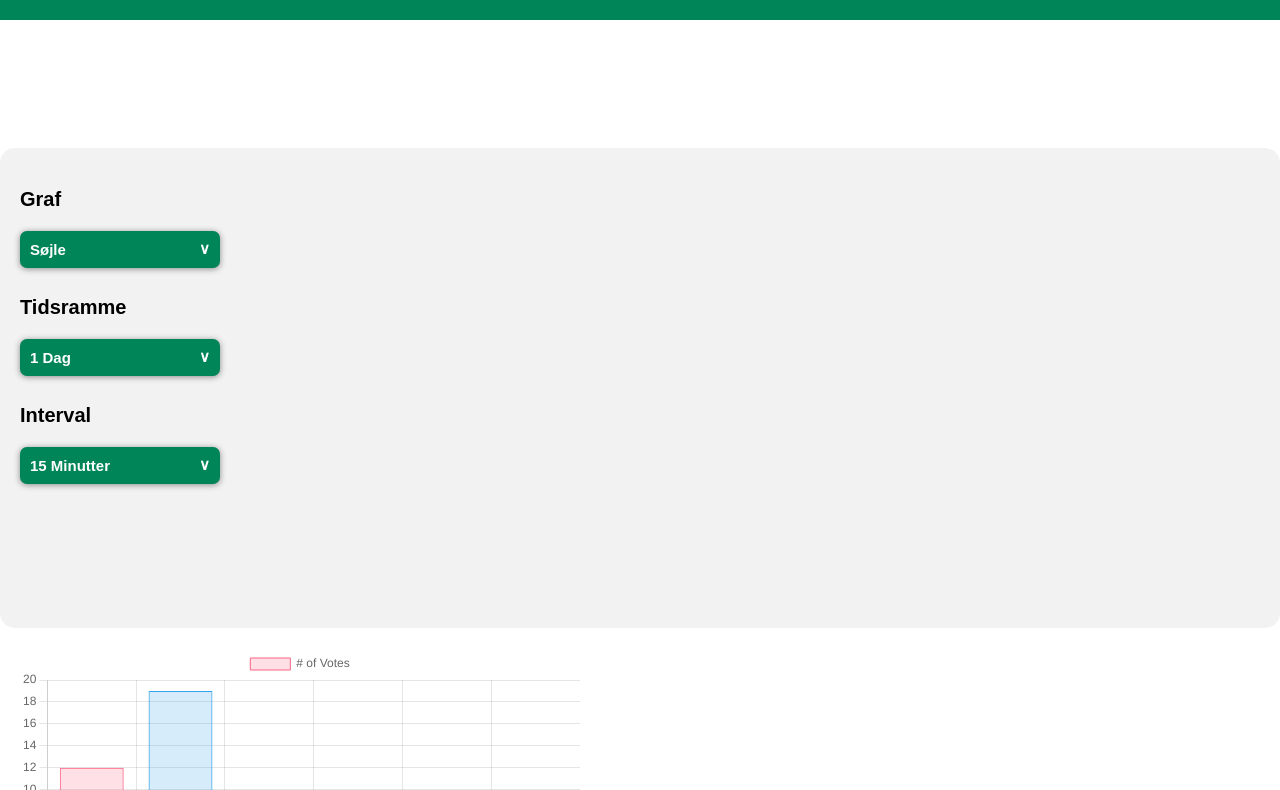
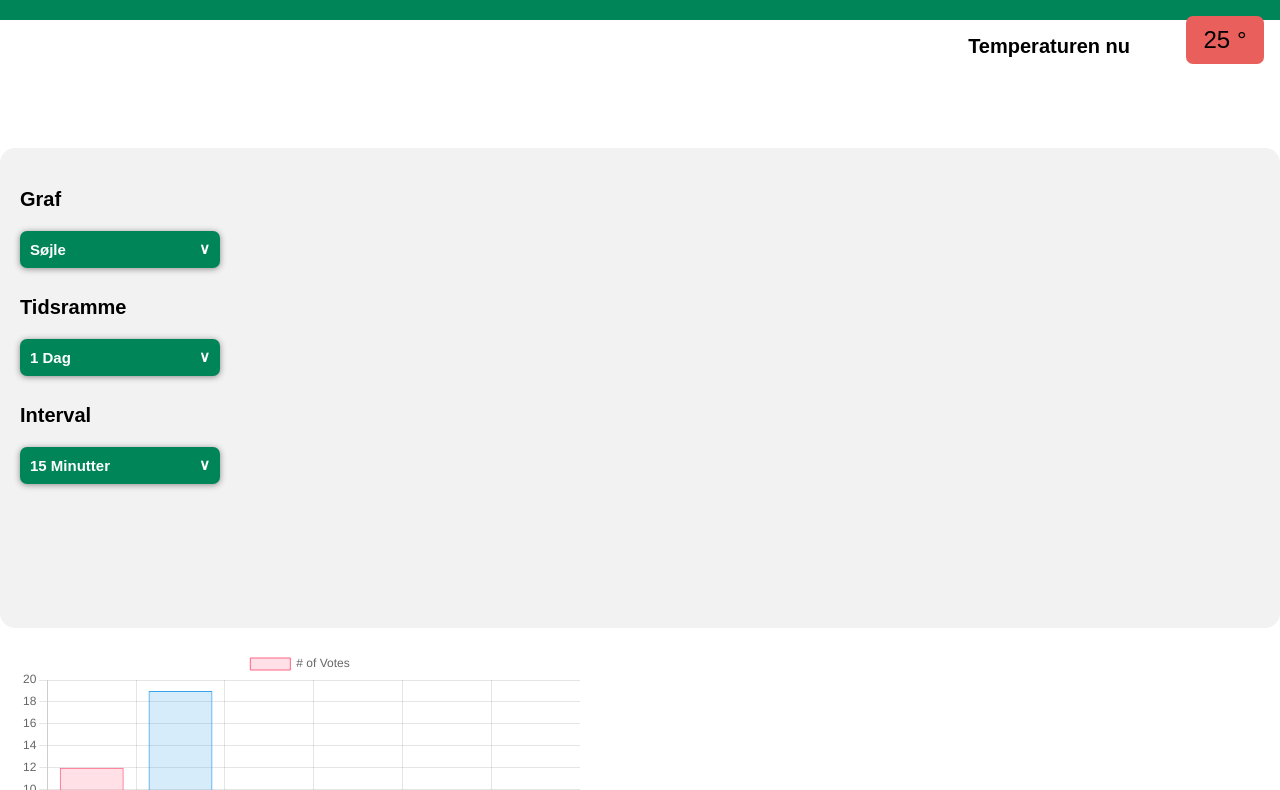
Before and after one commit to Melledodo/projekt5, a plain HTML site: page dashboard.html in a window 1280 px wide. Shown: the part 110-900 px from the top of the page. Drawn offline with nearby package versions, Linux system fonts and the light colour scheme.

Commit message:
signe java

```diff
--- a/dashboard.html
+++ b/dashboard.html
@@ -18,7 +18,10 @@
             </div>
         </nav>
     </header>
-
+    <p class="temperaturennu">Temperaturen nu</p>
+    <div id="temperature-container">
+        <div id="temperature">0 °</div>
+    </div>
         <div class="baggrundsboks">
             <div class="dropdown">
                 <p class="graf">Graf</p>
--- a/script.js
+++ b/script.js
@@ -1,3 +1,42 @@
+console.log("loader temperatur");
+
+document.addEventListener("DOMContentLoaded", function () {
+    const temperatureDisplay = document.getElementById("temperature");
+
+    const temperatureValues = [-1, 0, 4, 8, 10, 12, 15, 20, 22, 25,];
+    let currentTemperatureIndex = temperatureValues.indexOf(22);
+
+    function updateTemperature() {
+        const currentTemperature = temperatureValues[currentTemperatureIndex];
+        temperatureDisplay.textContent = `${currentTemperature} °`;
+        updateColor(currentTemperature);
+    }
+
+    function updateColor(temperature) {
+        const color = getColorForTemperature(temperature);
+        temperatureDisplay.style.backgroundColor = color;
+    }
+
+    function getColorForTemperature(temperature) {
+        if (temperature >= -1 && temperature <= 12) {
+            return "#23B5D3";
+        } else if (temperature >= 15 && temperature <= 20) {
+            return "#FABC3C";
+        } else {
+            return "#E85F5C";
+        }
+    }
+
+    function temperatureLoop() {
+        updateTemperature();
+        currentTemperatureIndex = (currentTemperatureIndex + 1) % temperatureValues.length;
+        setTimeout(temperatureLoop, 4000);
+    }
+
+    // Start loop
+    temperatureLoop();
+});
+
 const ctx = document.getElementById('myChart').getContext('2d');
 const myChart = new Chart(ctx, {
     type: 'bar',
--- a/style.css
+++ b/style.css
@@ -268,3 +268,42 @@ form {
   width: 600px;
   padding: 20px;
 }
+
+.temperaturennu {
+  font-size: 20px;
+  font-weight: bold;
+  color: black; /* Juster farven efter behov */
+  position: absolute;
+  top: 145px;
+  right: 150px; /* Ændret fra 250px til 20px for at placere det mere til højre */
+}
+
+#temperature-container {
+  text-align: center;
+  padding: 6px;
+  border-radius: 8px;
+  position: fixed;
+  top: 15%; /* Juster denne værdi for at ændre afstanden fra toppen */
+  right: 10px;
+  width: 90px;
+}
+
+
+#temperature {
+  font-size: 24px;
+  margin-bottom: 10px;
+  padding: 10px;
+  border-radius: 7px;
+}
+
+#temperature.lightblue {
+  background-color: #23B5D3;
+}
+
+#temperature.yellow {
+  background-color: #FABC3C;
+}
+
+#temperature.red {
+  background-color: #E85F5C;
+}
```
Also changed, not shown: index.html (+1 -0 lines).
